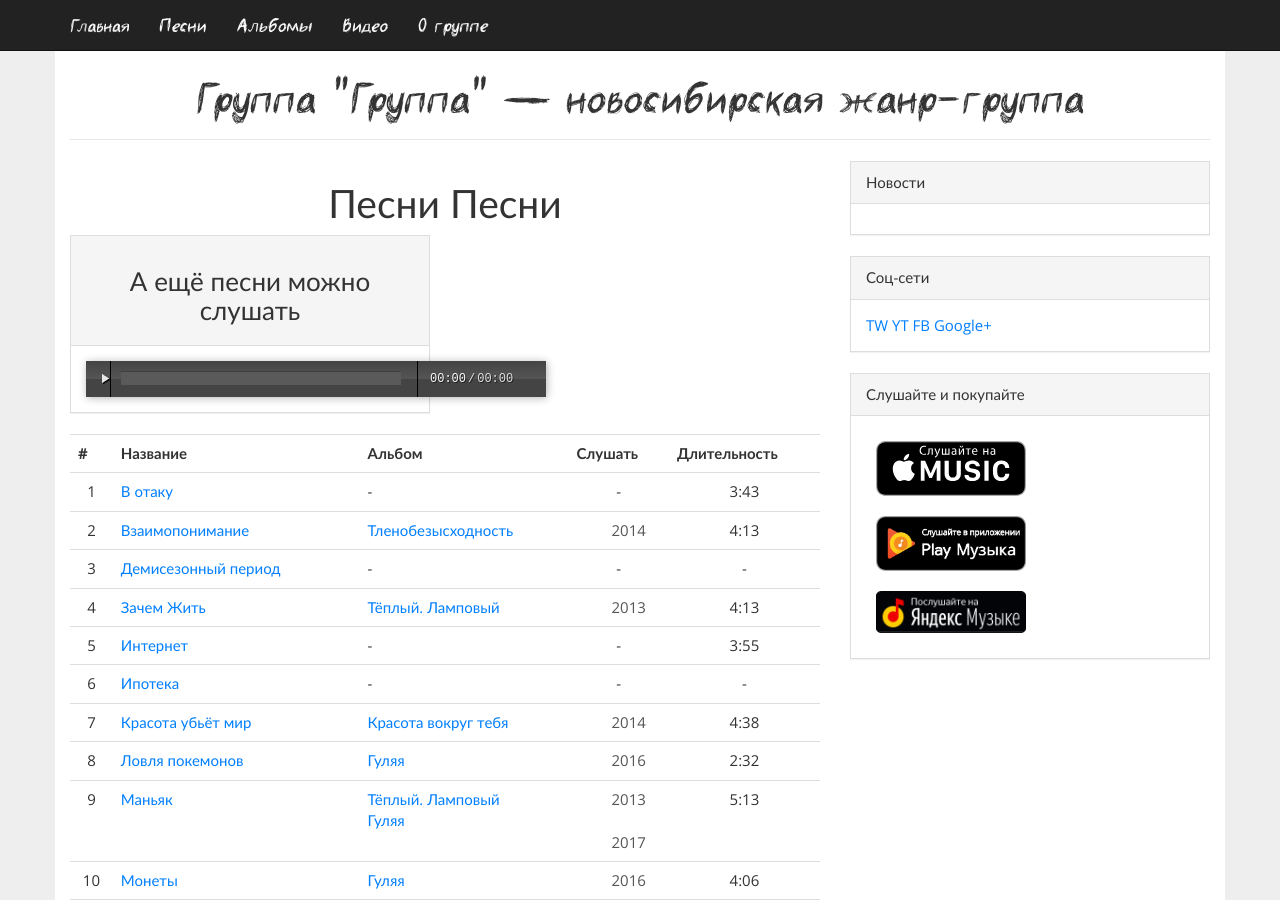
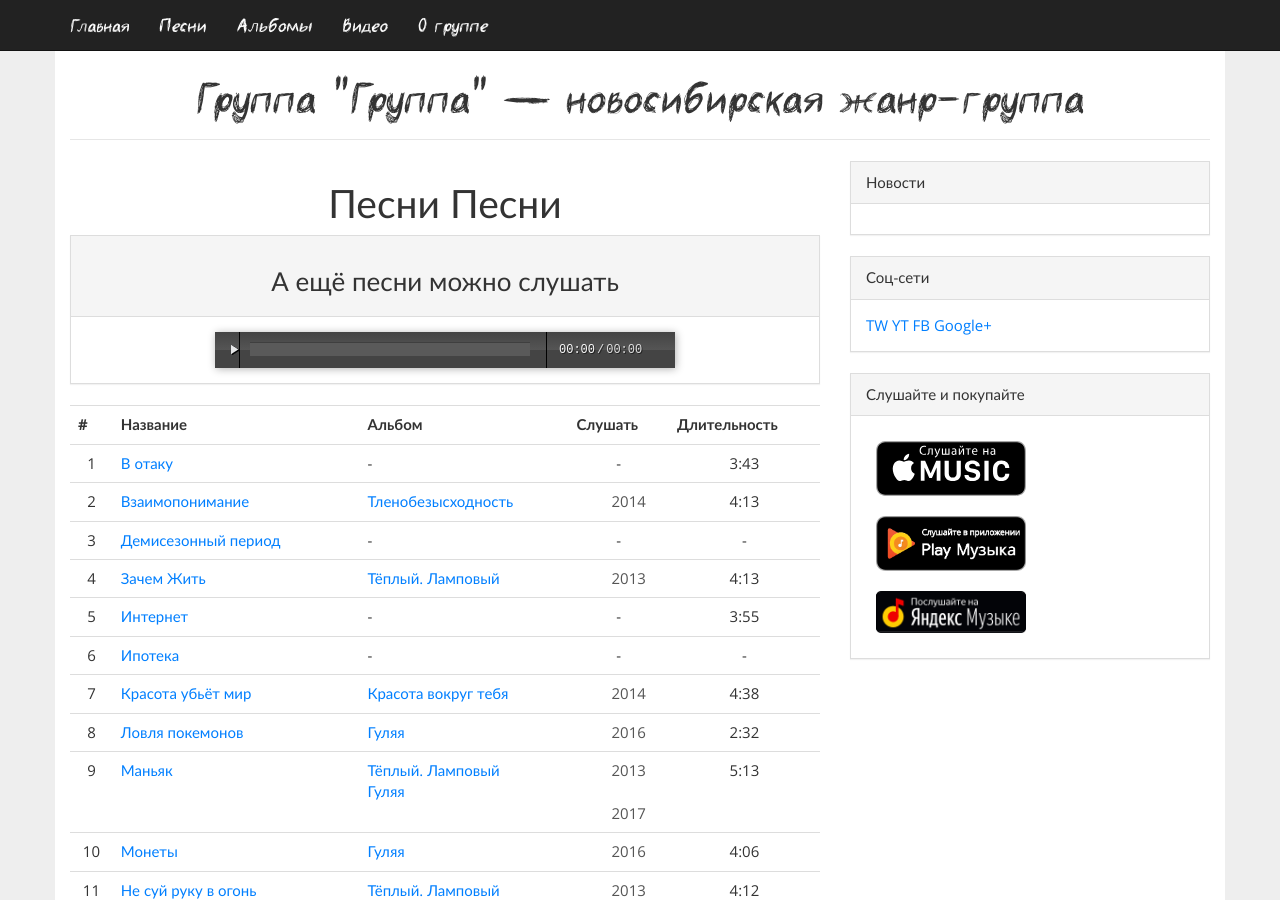
Before and after one commit to gruppa-gruppa-nsk/gruppa-gruppa-nsk.github.io, a Jekyll site: the page built from songs/index.html, in a window 1280 px wide and 900 px high. Built offline with Jekyll 4.4.1, drawn with Linux system fonts in a browser that asks for light colours; comment, search, counter and statistics services are not loaded.

Commit message:
col-md-12

```diff
--- a/_layouts/song.html
+++ b/_layouts/song.html
@@ -14,7 +14,7 @@
 </h1>
 {% if page.download and page.download != '' %}
 <div class="row">
-	<div class="col-md-6">
+	<div class="col-md-12">
 		<div class="panel panel-default">
 			<div class="panel-heading">
 				<center>
--- a/songs/index.html
+++ b/songs/index.html
@@ -23,7 +23,7 @@
 
 <h1>Песни Песни</h1>
 <div class="row">
-	<div class="col-md-6">
+	<div class="col-md-12">
 		<div class="panel panel-default">
 			<div class="panel-heading">
 				<center>
```
